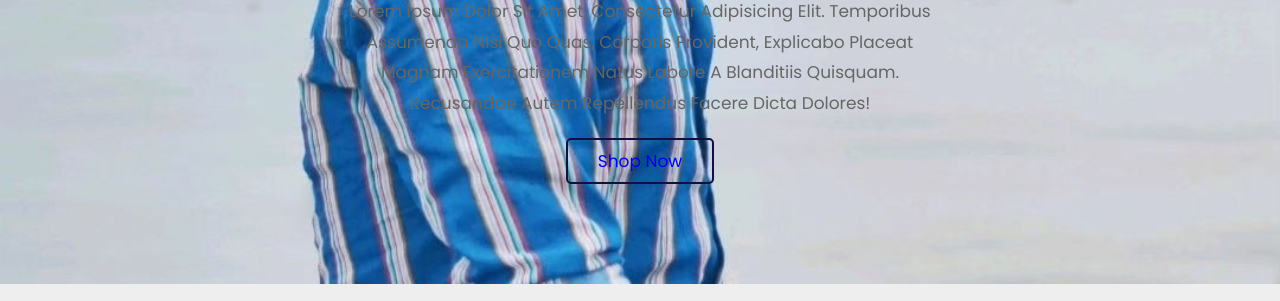
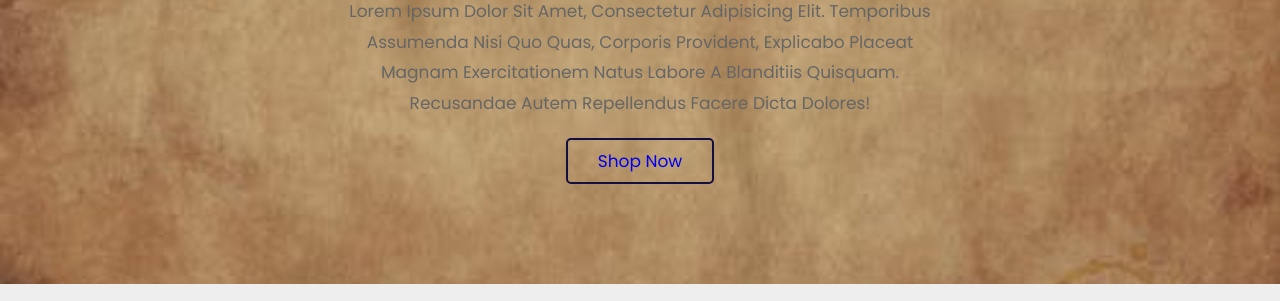
Before and after one commit to gopi-cpu/gopi-website, a plain HTML site: page index.html in a window 1280 px wide. Shown: the part 229-530 px from the top of the page. Drawn offline with nearby package versions, Linux system fonts and the light colour scheme.

Commit message:
Update index.css

```diff
--- a/index.css
+++ b/index.css
@@ -350,7 +350,7 @@ padding-left: 1rem;
     display: flex;
     align-items: center;
     justify-content: center;
-    background: url(image-35.jpg) no-repeat;
+    background: url(image-5.jpeg) no-repeat;
     background-position: center;
     background-size: cover;
     padding-top: 17rem;
```
